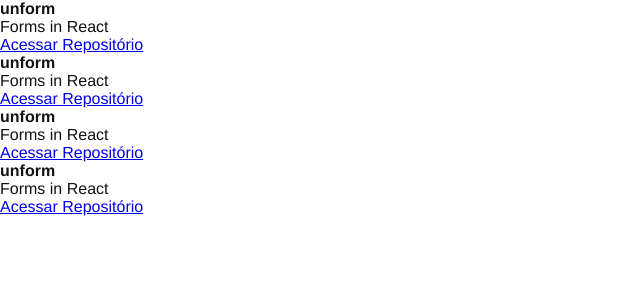
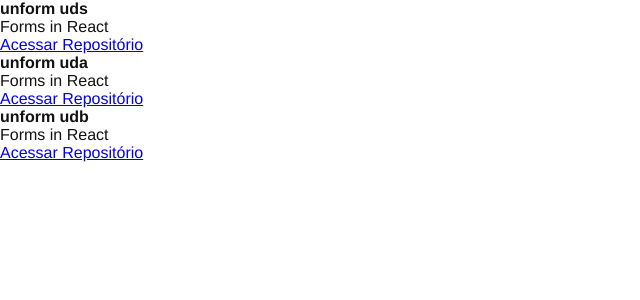
Before and after one commit to robsonbs/ignite-reactjs-welcome-01, a React app: page / in a window 1280 px wide. Shown: the top 300 px of the page, without its empty margins (0-640 px from the left). Built offline with nearby package versions, Linux system fonts and the light colour scheme.

Commit message:
chore: properties in react

```diff
--- /dev/null
+++ b/src/components/RepositoryItem.jsx
@@ -0,0 +1,9 @@
+export function RepositoryItem({ repository: { name, id, url, description } }) {
+  return (
+    <li>
+      <strong>{name} {id}</strong>
+      <p>{description}</p>
+      <a href={url}>Acessar Repositório</a>
+    </li>
+  )
+}
--- a/src/components/RepositoryList.jsx
+++ b/src/components/RepositoryList.jsx
@@ -1,33 +1,24 @@
+import { RepositoryItem } from "./RepositoryItem"
+
 const repository = {
   name: 'unform',
   description: 'Forms in React',
   url: '#limbo'
 }
 
+const repositories = [
+  { ...repository, id: 'uds' },
+  { ...repository, id: 'uda' },
+  { ...repository, id: 'udb' }
+]
+
 export function RepositoryList() {
   return (
     <section className="repository-list">
       <ul>
-        <li>
-          <strong>{repository.name}</strong>
-          <p>{repository.description}</p>
-          <a href={repository.url}>Acessar Repositório</a>
-        </li>
-        <li>
-          <strong>unform</strong>
-          <p>Forms in React</p>
-          <a href="#limbo">Acessar Repositório</a>
-        </li>
-        <li>
-          <strong>unform</strong>
-          <p>Forms in React</p>
-          <a href="#limbo">Acessar Repositório</a>
-        </li>
-        <li>
-          <strong>unform</strong>
-          <p>Forms in React</p>
-          <a href="#limbo">Acessar Repositório</a>
-        </li>
+        {repositories.map(repository => (
+          <RepositoryItem key={repository.id} repository={repository} />
+        ))}
       </ul>
     </section>
   )
```
